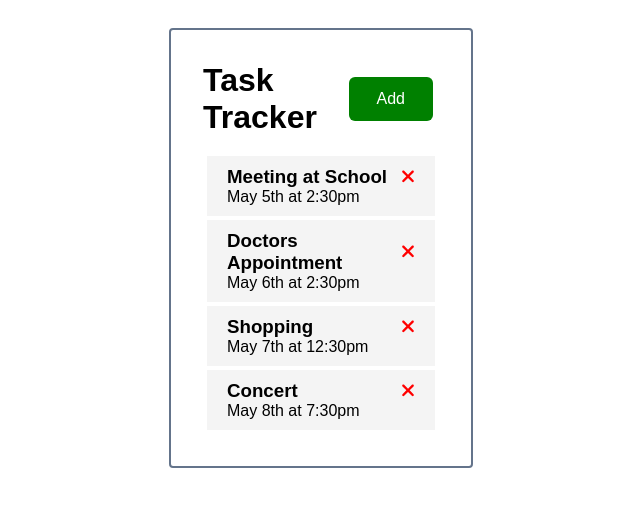
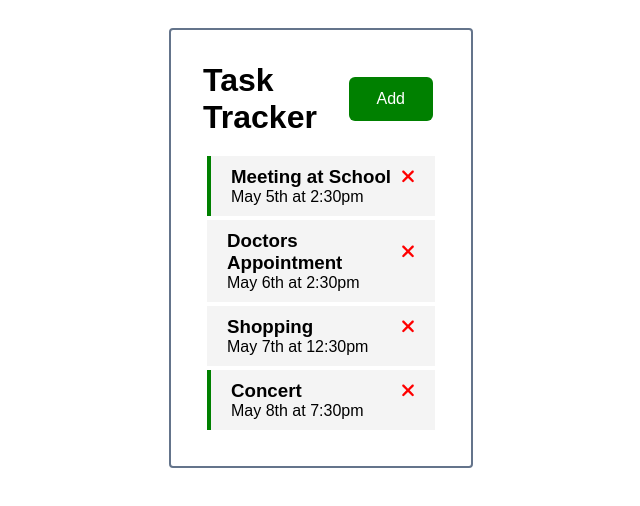
Before and after one commit to milliorn/task-tracker, an Angular app: page / in a window 1280 px wide. Shown: the top 506 px of the page, without its empty margins (319-959 px from the left). Built offline with nearby package versions, Linux system fonts and the light colour scheme; data requests are answered from the project's data file.

Commit message:
onToggle

```diff
--- a/db.json
+++ b/db.json
@@ -10,7 +10,7 @@
       "id": 2,
       "text": "Doctors Appointment",
       "day": "May 6th at 2:30pm",
-      "reminder": true
+      "reminder": false
     },
     {
       "id": 3,
@@ -22,7 +22,7 @@
       "id": 4,
       "text": "Concert",
       "day": "May 8th at 7:30pm",
-      "reminder": false
+      "reminder": true
     }
   ]
 }
--- a/src/app/components/task-item/task-item.component.css
+++ b/src/app/components/task-item/task-item.component.css
@@ -13,5 +13,5 @@
 }
 
 .task.reminder {
-  border-left: 5px solid green;
+  border-left: 0.25rem solid green;
 }
--- a/src/app/components/task-item/task-item.component.html
+++ b/src/app/components/task-item/task-item.component.html
@@ -1,4 +1,8 @@
-<div class="task">
+<div
+  [ngClass]="{ reminder: task.reminder }"
+  class="task"
+  (dblclick)="onToggle(task)"
+>
   <h3>
     {{ task.text }}
     <fa-icon
--- a/src/app/components/task-item/task-item.component.ts
+++ b/src/app/components/task-item/task-item.component.ts
@@ -10,9 +10,15 @@ import { faTimes } from '@fortawesome/free-solid-svg-icons';
 export class TaskItemComponent {
   @Input() task!: Task;
   @Output() onDeleteTask: EventEmitter<Task> = new EventEmitter();
+  @Output() onToggleReminder: EventEmitter<Task> = new EventEmitter();
+
   faTimes = faTimes;
 
   onDelete(task: Task) {
     this.onDeleteTask.emit(task);
   }
+
+  onToggle(task: Task) {
+    this.onToggleReminder.emit(task);
+  }
 }
```
